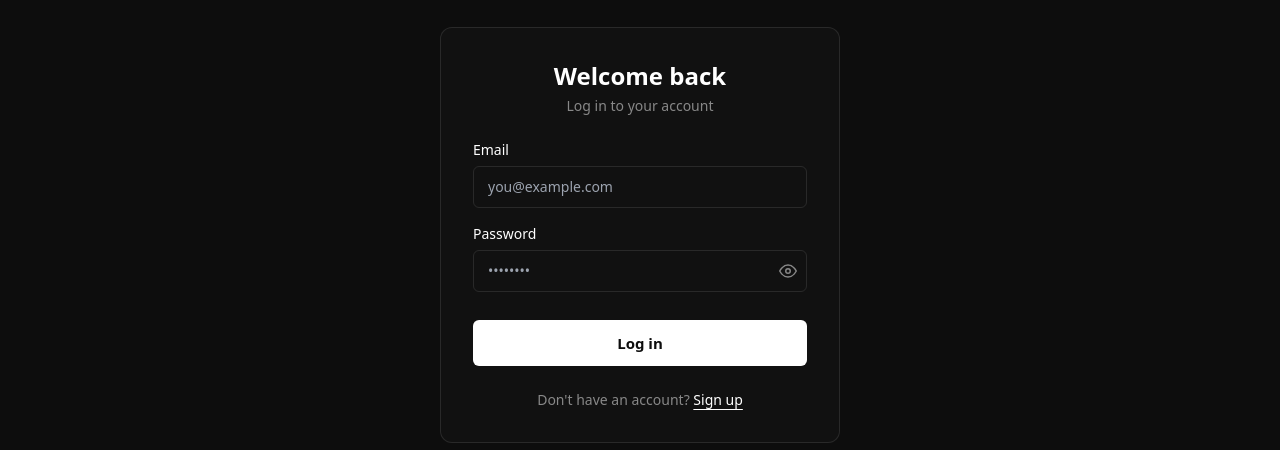
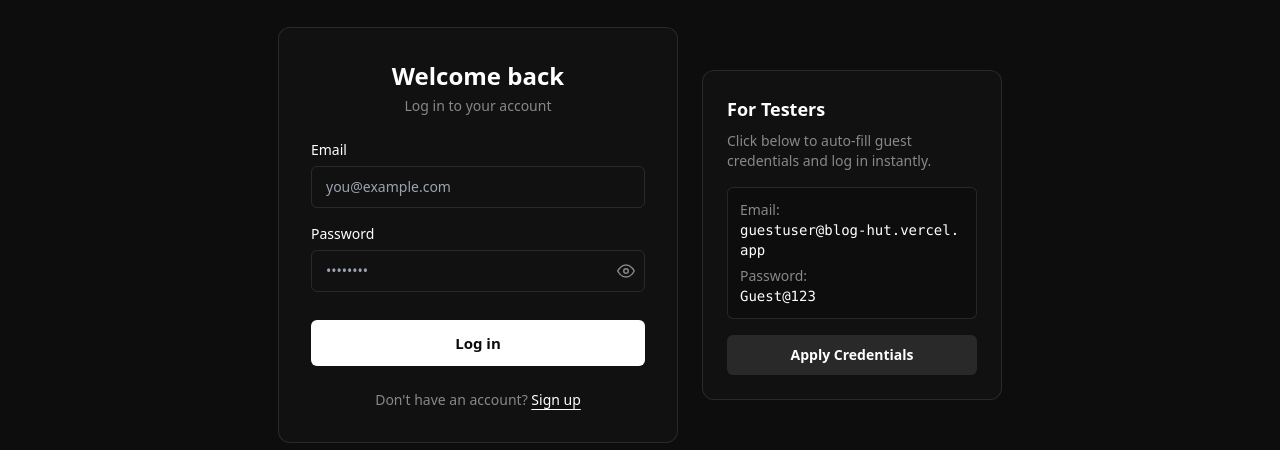
Before and after one commit to shamveelp/BlogHut, a Next.js app: page /login in a window 1280 px wide. Shown: the part 206-656 px from the top of the page. Built offline with nearby package versions, Linux system fonts and the light colour scheme; no server answers.

Commit message:
feat(testing) - for tester i have added the credentials apply in the login page

```diff
--- a/src/app/login/page.tsx
+++ b/src/app/login/page.tsx
@@ -8,6 +8,8 @@ import toast from "react-hot-toast";
 
 function LoginForm() {
   const [showPassword, setShowPassword] = useState(false);
+  const [email, setEmail] = useState("");
+  const [password, setPassword] = useState("");
   const searchParams = useSearchParams();
   const router = useRouter();
   const message = searchParams.get("message");
@@ -32,7 +34,7 @@ function LoginForm() {
   }
 
   return (
-    <div className="min-h-[calc(100dvh-80px)] flex items-center justify-center p-5">
+    <div className="min-h-[calc(100dvh-80px)] flex flex-col md:flex-row items-center justify-center p-5 gap-6">
       <div className="w-full max-w-[400px] bg-card border border-border rounded-xl p-8">
         <h1 className="text-2xl font-bold text-foreground mb-1 text-center">Welcome back</h1>
         <p className="text-sm text-muted text-center mb-6">Log in to your account</p>
@@ -40,7 +42,16 @@ function LoginForm() {
         <form onSubmit={handleSubmit} className="flex flex-col gap-4">
           <div className="flex flex-col gap-1.5">
             <label htmlFor="email" className="text-sm font-medium text-foreground">Email</label>
-            <input type="email" id="email" name="email" required placeholder="you@example.com" className="w-full bg-transparent border border-border text-foreground px-3.5 py-2.5 rounded-md font-sans text-sm focus:outline-none focus:border-muted transition-colors" />
+            <input
+              type="email"
+              id="email"
+              name="email"
+              required
+              placeholder="you@example.com"
+              value={email}
+              onChange={(e) => setEmail(e.target.value)}
+              className="w-full bg-transparent border border-border text-foreground px-3.5 py-2.5 rounded-md font-sans text-sm focus:outline-none focus:border-muted transition-colors"
+            />
           </div>
 
           <div className="flex flex-col gap-1.5">
@@ -52,6 +63,8 @@ function LoginForm() {
                 name="password"
                 required
                 placeholder="••••••••"
+                value={password}
+                onChange={(e) => setPassword(e.target.value)}
                 className="w-full bg-transparent border border-border text-foreground px-3.5 py-2.5 pr-10 rounded-md font-sans text-sm focus:outline-none focus:border-muted transition-colors"
               />
               <button
@@ -80,6 +93,28 @@ function LoginForm() {
           Don't have an account? <Link href="/signup" className="text-foreground font-medium underline underline-offset-4 hover:opacity-80">Sign up</Link>
         </p>
       </div>
+
+      {/* Guest Login Section */}
+      <div className="w-full max-w-[350px] md:max-w-[300px] bg-card border border-border rounded-xl p-6">
+        <h2 className="text-lg font-bold text-foreground mb-2">For Testers</h2>
+        <p className="text-sm text-muted mb-4">Click below to auto-fill guest credentials and log in instantly.</p>
+
+        <div className="bg-background border border-border p-3 rounded-md mb-4 font-mono text-sm space-y-1.5 break-all">
+          <p><span className="text-muted font-sans font-medium">Email:</span><br />guestuser@blog-hut.vercel.app</p>
+          <p><span className="text-muted font-sans font-medium">Password:</span><br />Guest@123</p>
+        </div>
+
+        <button
+          type="button"
+          onClick={() => {
+            setEmail("guestuser@blog-hut.vercel.app");
+            setPassword("Guest@123");
+          }}
+          className="w-full bg-border text-foreground py-2.5 rounded-md font-semibold text-sm hover:bg-muted transition-colors"
+        >
+          Apply Credentials
+        </button>
+      </div>
     </div>
   );
 }
```
